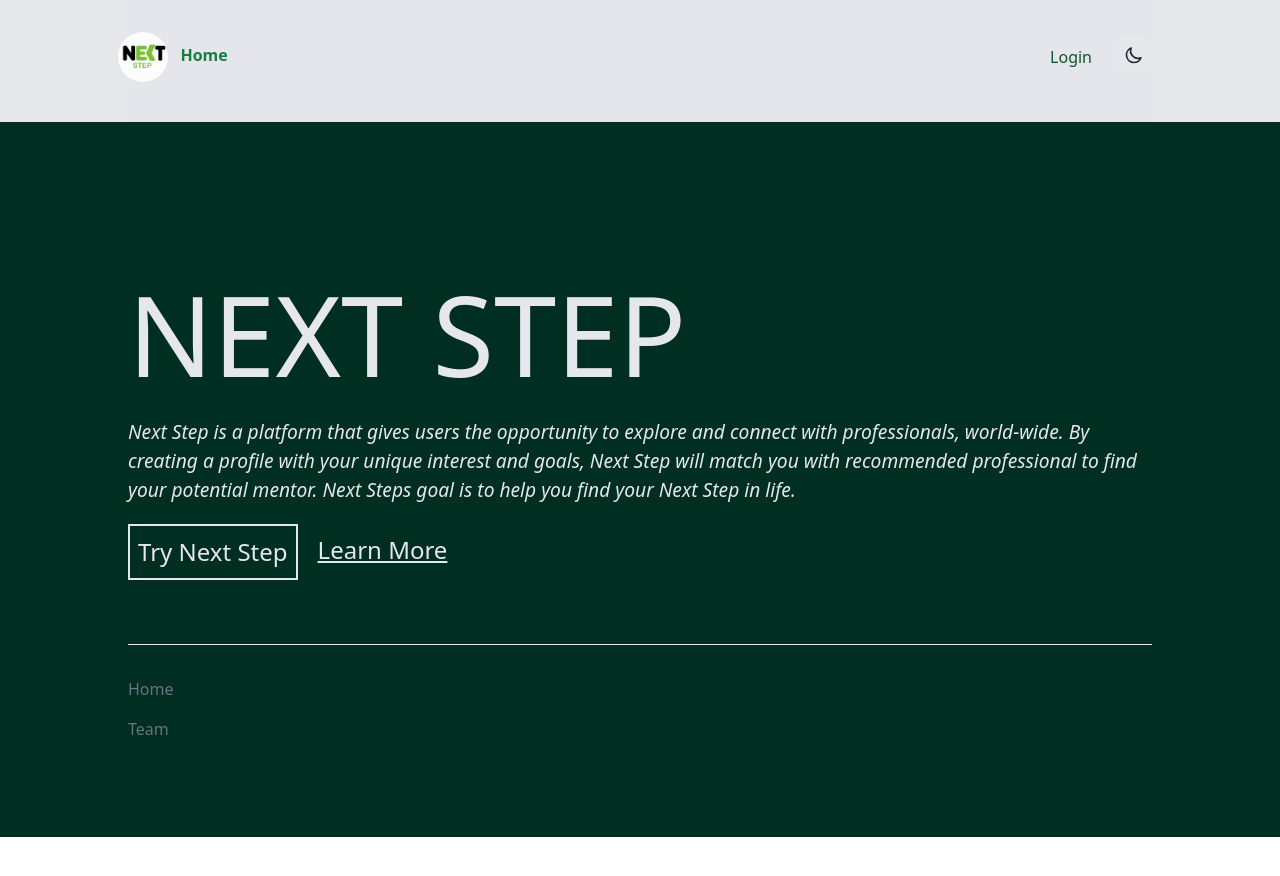
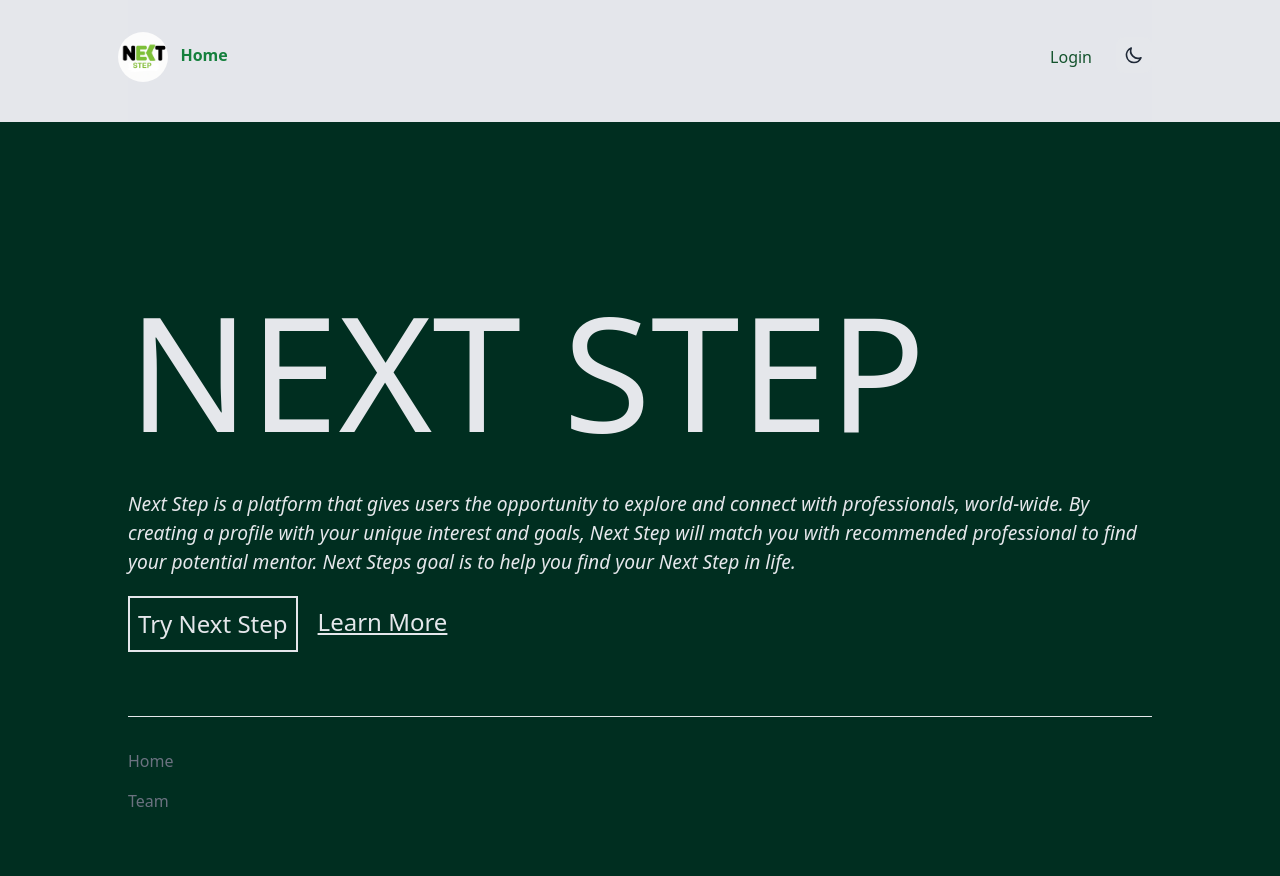
Before and after one commit to Alex-RV/NextStep, a Next.js app: page / in a window 1280 px wide. Shown: the top 876 px of the page. Before the commit the page ends 837 px from the top, so only its background shows below. Built offline with nearby package versions, Linux system fonts and the light colour scheme; no server answers.

Commit message:
changed text

```diff
--- a/src/pages/index.tsx
+++ b/src/pages/index.tsx
@@ -21,7 +21,7 @@ export default function Home() {
     description="Home page">
       <div className='mt-32 flex flex-col justify-start items-start max-w-5xl w-full mx-auto mb-16 border-gray-200 dark:border-gray-700"'>
         <div className='flex flex-col'>
-          <h1 className='text-gray-200 text-[7rem]'>NEXT STEP</h1>
+          <h1 className='text-gray-200 text-[7rem] lg:text-[10rem]'>NEXT STEP</h1>
         </div>
         <div className='flex flex-col'>
           <div className=''>
```
